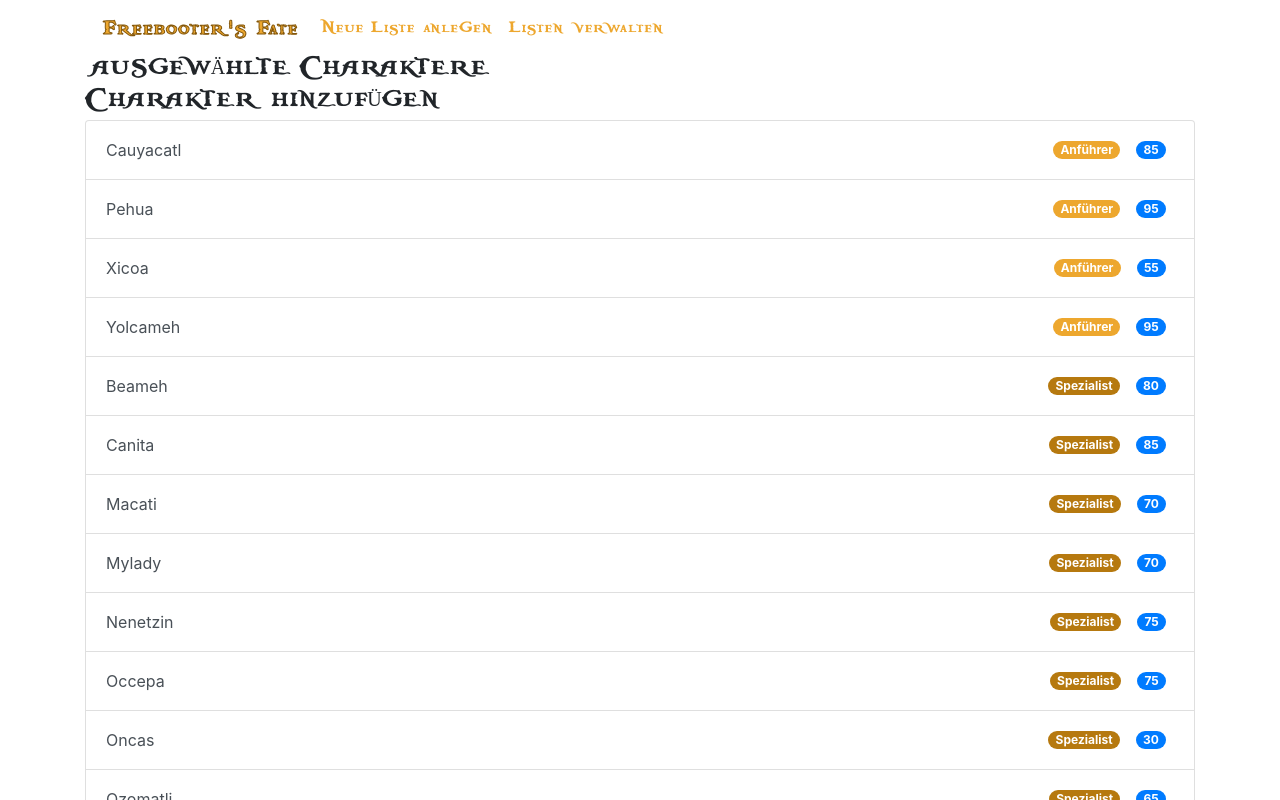
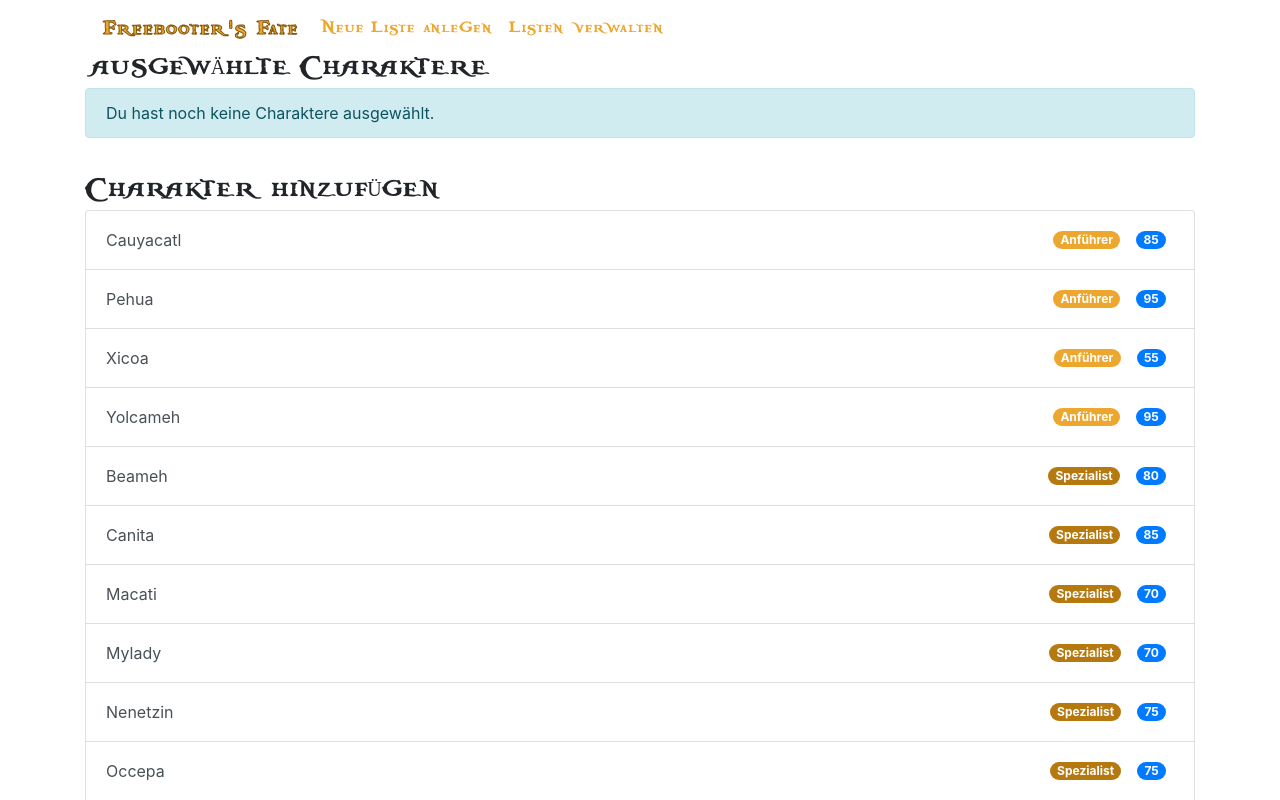
Before and after one commit to slotties/tortuga, a React (Create React App) app: page /tortuga/build/new/AMA in a window 1280 px wide. Shown: the top 800 px of the page. Built offline with nearby package versions, Linux system fonts and the light colour scheme.

Commit message:
add info when no chars are selected yet

```diff
--- a/src/NewList.js
+++ b/src/NewList.js
@@ -73,8 +73,6 @@ function NewList() {
     const [errorsVisible, setErrorsVisible] = useState(false);
 
     // TODO: sub-komponenten auslagern
-    // TODO: meldung wenn keine charaktere ausgewählt sind
-    // TODO: farblegende für typen
 
     return (
         <div>
@@ -83,6 +81,17 @@ function NewList() {
                     <h5 className="user-select-none">Ausgewählte Charaktere</h5>
                 </div>
             </div>
+
+        <CSSTransition in={chars.length === 0} unmountOnExit timeout={250} classNames="alert">
+            <div className="row">
+                <div className="col">
+                    <div className="alert alert-info" role="alert">
+                        Du hast noch keine Charaktere ausgewählt.
+                    </div>
+                </div>
+            </div>
+        </CSSTransition>
+
             <CSSTransition in={errorsVisible} unmountOnExit timeout={250} classNames="alert">
                 <div className="row">
                     <div className="col">
@@ -97,7 +106,8 @@ function NewList() {
                     </div>
                 </div>
             </CSSTransition>
-            <div className="row">
+
+            <div className="row mb-4">
                 <div className="col">
                     <ul className="list-group">
                         <TransitionGroup>
@@ -115,11 +125,13 @@ function NewList() {
                     </ul>
                 </div>
             </div>
+
             <div className="row">
                 <div className="col">
                     <h5 className="user-select-none">Charakter hinzufügen</h5>
                 </div>
             </div>
+
             <div className="row">
                 <div className="col">
                     <div className="list-group">
```
